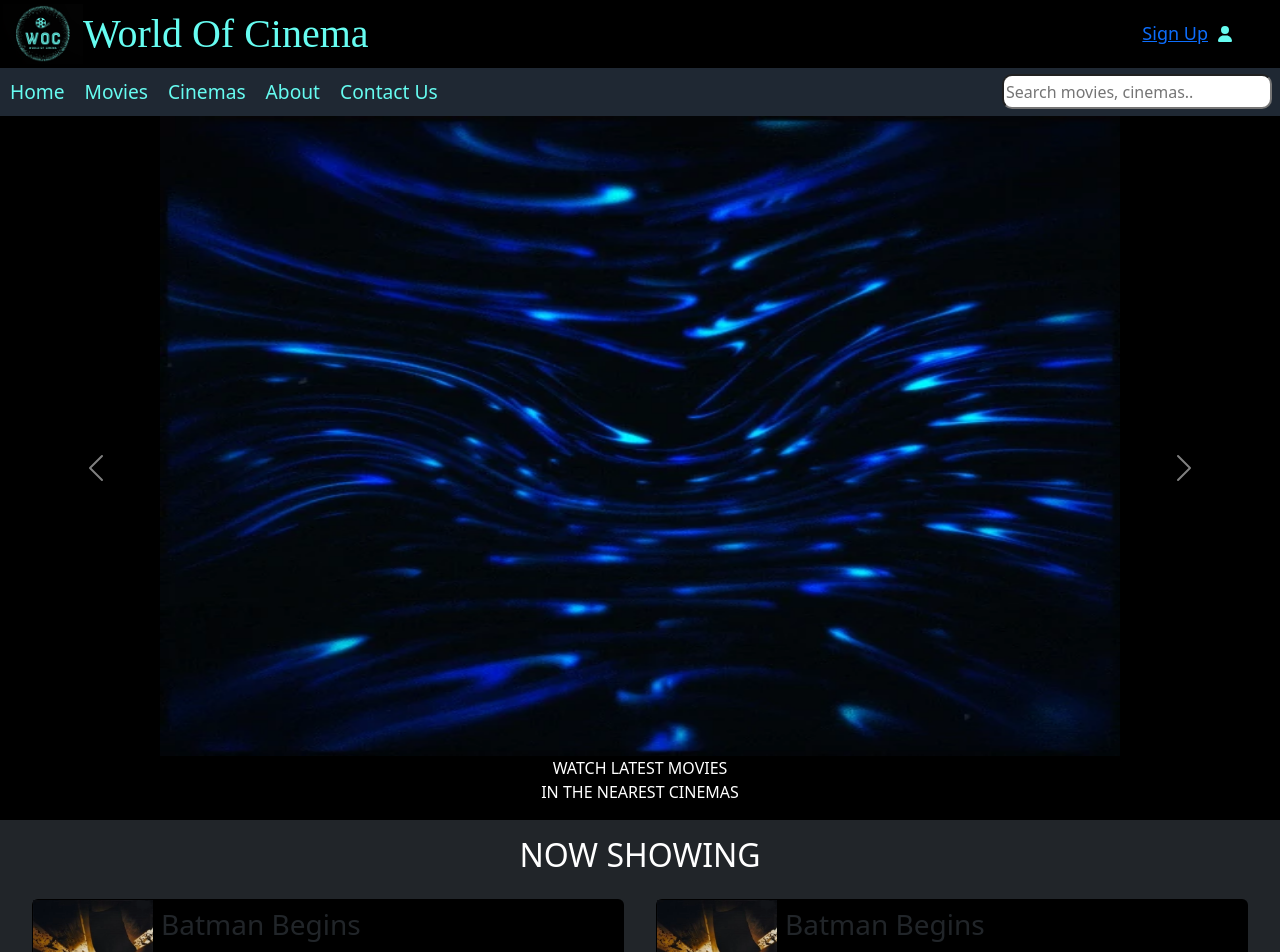
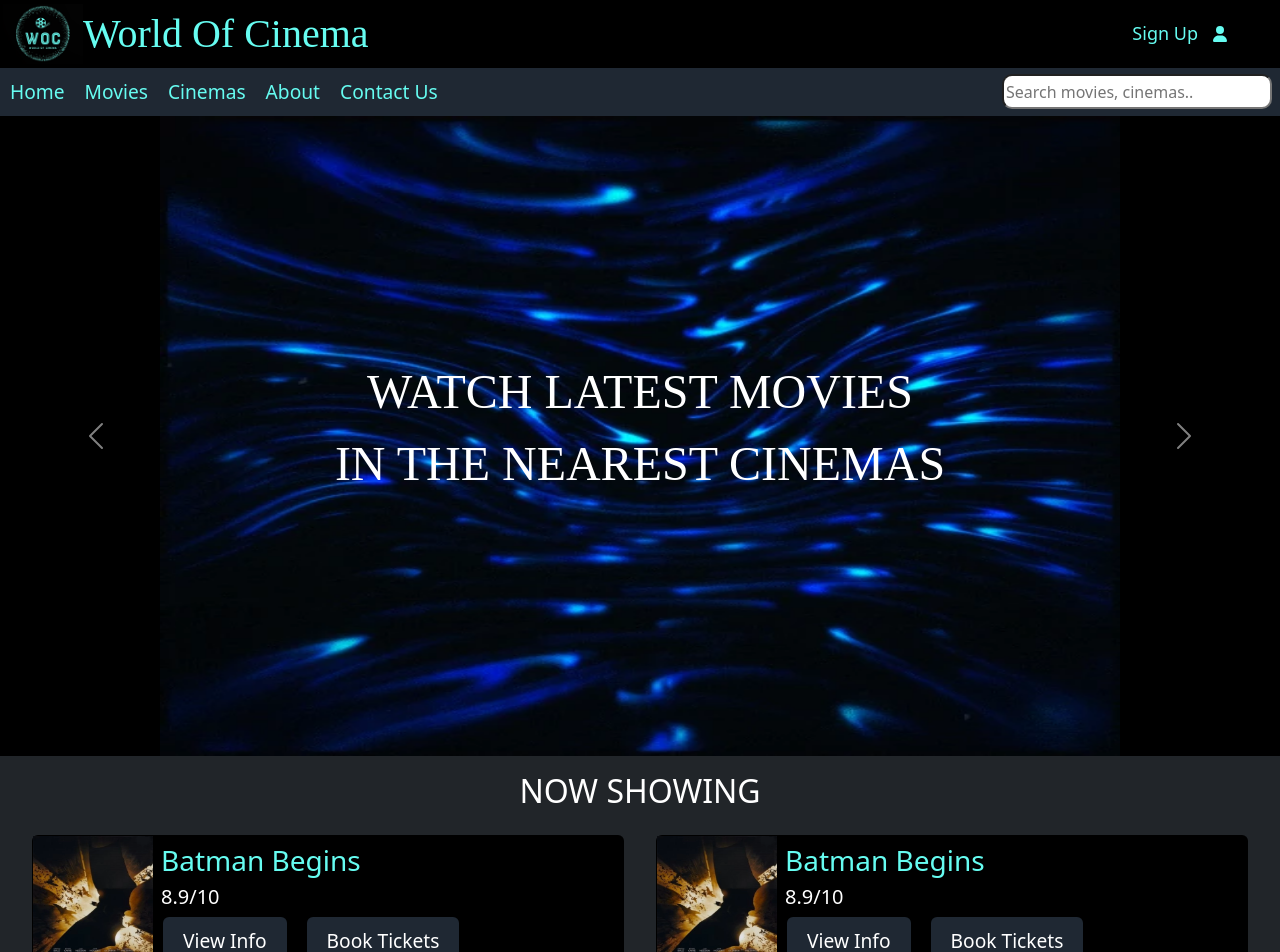
Before and after one commit to RujutaK03/MERN_Project, a React (Create React App) app: page / in a window 1280 px wide. Shown: the top 952 px of the page. Built offline with nearby package versions, Linux system fonts and the light colour scheme.

Commit message:
Update style1.css

```diff
--- a/src/components/style1.css
+++ b/src/components/style1.css
@@ -46,6 +46,27 @@ i{
     padding: 5px;
     transition: 0.5s;
  }
+ .link{
+   color:#66fcf1;
+   text-decoration: none ;
+ }
+ .usericon{
+   margin: 5px;
+ }
+
+ .signin:hover+.link h2{
+   background-color: #66fcf1;
+   color: black;
+   padding: 5px;
+   transition: 0.5s;
+}
+.signin:hover .link h2.sign {
+   color: black;
+ }
+
+ .signin:hover .link FontAwesomeIcon{
+   color: black;
+ }
  .signin:hover i{
    color:black;
    transition: 0.5s;
@@ -88,6 +109,7 @@ i{
     text-decoration: none;
     color: #66fcf1;
  }
+
  .search{
     margin-left:auto;
     margin-right: 8px;
@@ -141,3 +163,27 @@ i{
    color: #66fcf1;
    font-size: medium;
  }
+ .centered{
+   position: absolute;
+   top: 50%;
+   left: 50%;
+   font-size: xxx-large;
+   font-family: 'Times New Roman', Times, serif;
+   transform: translate(-50%, -50%);
+}
+.mov{
+   color:#66fcf1
+}
+.hpbt{
+   background-color: #1f2833;
+}
+button.signin1{
+
+
+   color: black;
+   background-color:#66fcf1;
+   border-radius: 3px;
+
+   border: 0;
+   padding:10px;
+}
```
